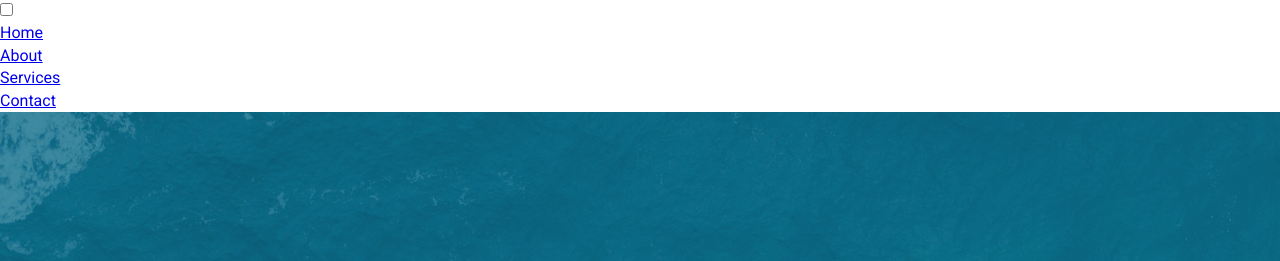
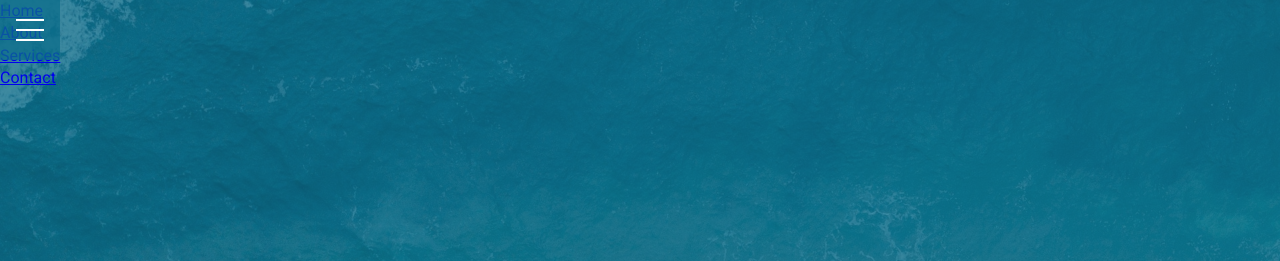
Before and after one commit to TrellixVulnTeam/front-end-misc_9PBU, a plain HTML site: page overlay_menu/index.html in a window 1280 px wide. Shown: the top 261 px of the page. Drawn offline with Linux system fonts and the light colour scheme.

Commit message:
Creating the menu icon

```diff
--- a/overlay_menu/css/menu.css
+++ b/overlay_menu/css/menu.css
@@ -0,0 +1,62 @@
+/* Area covering the screen with links*/
+.menu-wrap {
+  position: fixed;
+  top: 0;
+  left: 0;
+  z-index: 1;
+}
+
+/* Transparent checkbox  */
+.menu-wrap .toggler {
+  position: absolute;
+  top: 0;
+  left: 0;
+  z-index: 2;
+  cursor: pointer;
+  width: 50px;
+  height: 50px;
+  opacity: 0;
+}
+
+/* Background of hamburger icon */
+.menu-wrap .hamburger {
+  position: absolute;
+  top: 0;
+  left: 0;
+  z-index: 1;
+  width: 60px;
+  height: 60px;
+  padding: 1rem;
+  background: var(--primary-color);
+  display: flex;
+  justify-content: center;
+  align-items: center;
+}
+
+/* Hamburger middle-line */
+.menu-wrap .hamburger > div {
+  position: relative;
+  flex: none;
+  width: 100%;
+  height: 2px;
+  background: #fff;
+  display: flex;
+  align-items: center;
+  justify-content: center;
+}
+
+/* Hamburger top and bottom lines */
+.menu-wrap .hamburger > div:before,
+.menu-wrap .hamburger > div:after {
+  content: '';
+  position: absolute;
+  z-index: 1;
+  top: -10px;
+  width: 100%;
+  height: 2px;
+  background: inherit;
+}
+
+.menu-wrap .hamburger > div:after {
+  top: 10px;
+}
--- a/overlay_menu/css/style.css
+++ b/overlay_menu/css/style.css
@@ -70,7 +70,6 @@ body {
   border-radius: 0.5rem;
   transition: opacity 1s ease-in-out;
   letter-spacing: 1px;
-
 }
 
 .btn:hover {
```
